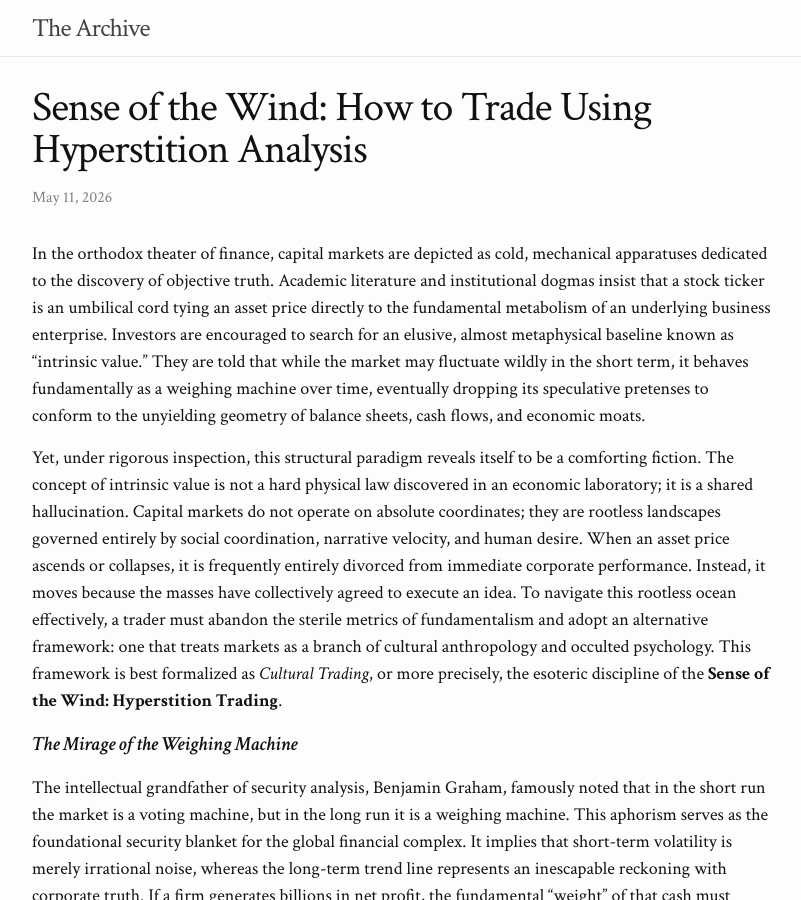
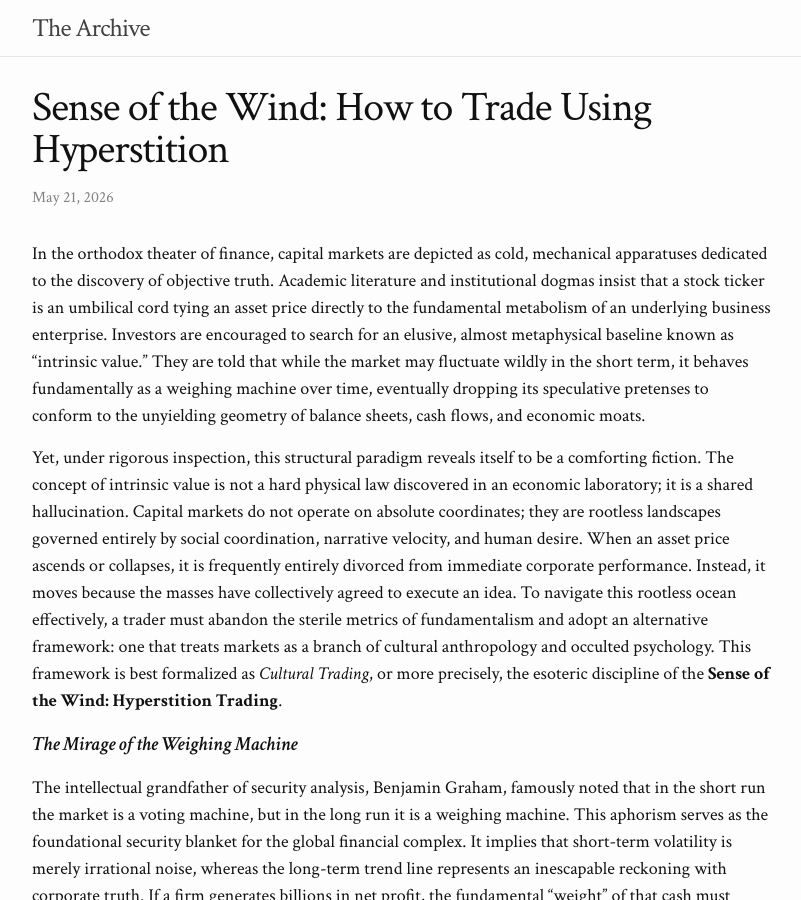
Before and after one commit to thisnat/the-archive, a Jekyll site: the page built from _posts/2026-5-21-sense-of-the-wind-how-to-trade-using-hyperstition.md, in a window 1280 px wide and 900 px high. Shown: the whole window, without its empty margins (238-1039 px from the left). Built offline with Jekyll 4.4.1, drawn with Linux system fonts in a browser that asks for light colours; some web fonts are replaced; formulas are drawn with MathJax 3.

Commit message:
feat: change post date and name

```diff
--- a/_posts/2026-5-21-sense-of-the-wind-how-to-trade-using-hyperstition-analysis.md
+++ b/_posts/2026-5-21-sense-of-the-wind-how-to-trade-using-hyperstition.md
@@ -1,7 +1,7 @@
 ---
 layout: post
-title:  "Sense of the Wind: How to Trade Using Hyperstition Analysis "
-date:   2026-5-11
+title:  "Sense of the Wind: How to Trade Using Hyperstition"
+date:   2026-5-21
 ---
 
 In the orthodox theater of finance, capital markets are depicted as cold, mechanical apparatuses dedicated to the discovery of objective truth. Academic literature and institutional dogmas insist that a stock ticker is an umbilical cord tying an asset price directly to the fundamental metabolism of an underlying business enterprise. Investors are encouraged to search for an elusive, almost metaphysical baseline known as "intrinsic value." They are told that while the market may fluctuate wildly in the short term, it behaves fundamentally as a weighing machine over time, eventually dropping its speculative pretenses to conform to the unyielding geometry of balance sheets, cash flows, and economic moats.
```
Also changed, not shown: _posts/2026-5-14-war-as-acceleration.md (+1 -1 lines).
